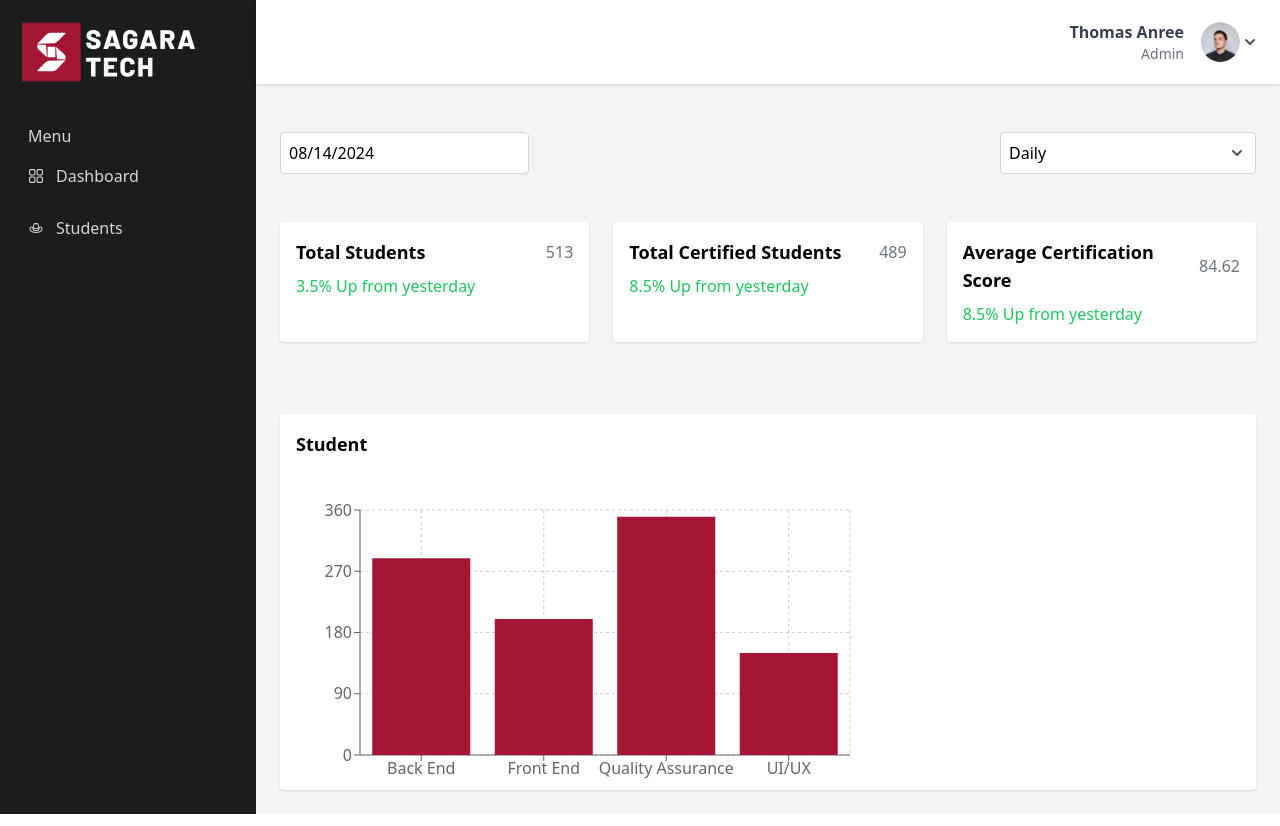
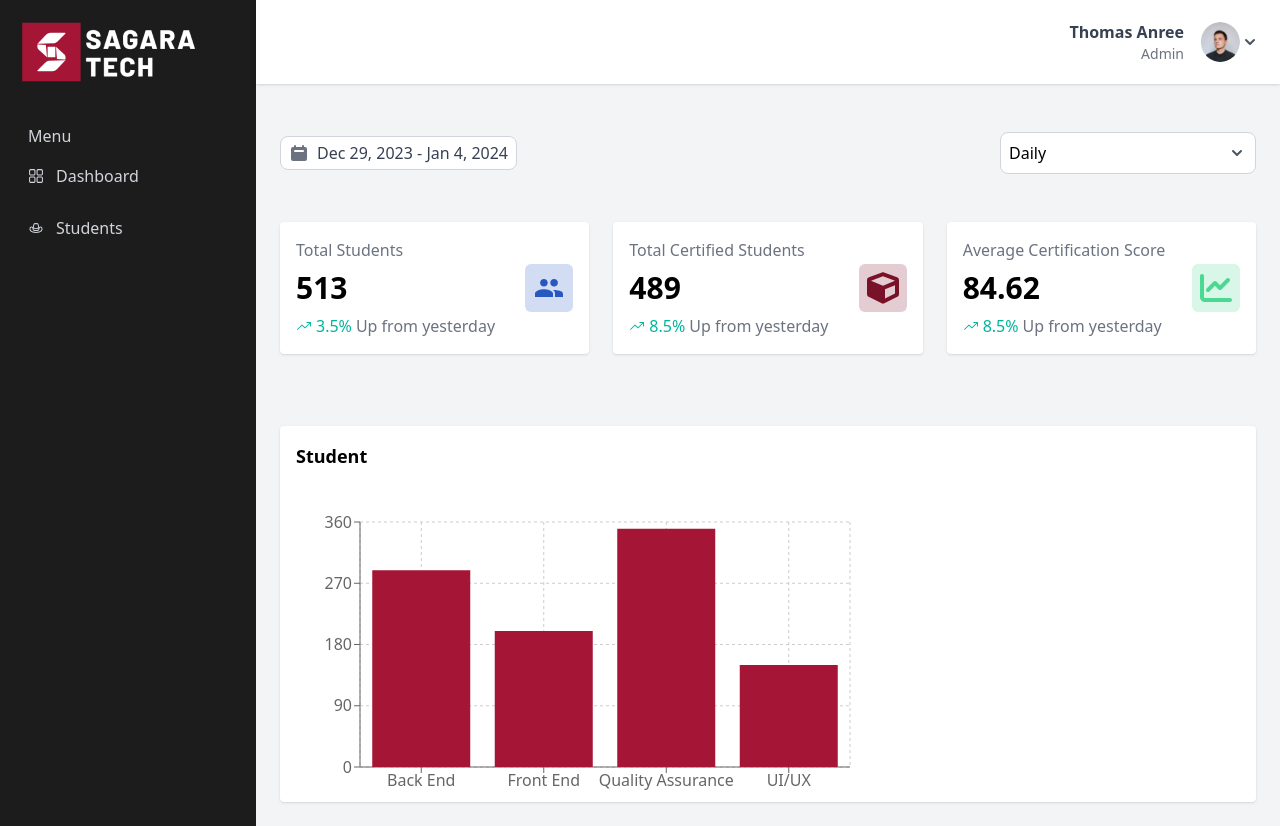
Before and after one commit to nulitas/sagaratech, a React (Vite) app: page / in a window 1280 px wide. Built offline with nearby package versions, Linux system fonts and the light colour scheme.

Commit message:
Minor changes for dashboard styles

```diff
--- a/index.html
+++ b/index.html
@@ -4,7 +4,7 @@
     <meta charset="UTF-8" />
     <link rel="icon" type="image/svg+xml" href="/logo_image.png" />
     <meta name="viewport" content="width=device-width, initial-scale=1.0" />
-    <title>sagaratech</title>
+    <title>SagaraTech</title>
   </head>
   <body>
     <div id="root"></div>
--- a/src/components/DateCard.tsx
+++ b/src/components/DateCard.tsx
@@ -1,10 +1,10 @@
 import React, { useState } from "react";
-import DatePicker from "react-datepicker";
-import "react-datepicker/dist/react-datepicker.css";
-import { HiChevronDown } from "react-icons/hi";
+import { HiChevronDown, HiCalendar } from "react-icons/hi";
+import { format } from "date-fns";
 
 const DateCard: React.FC = () => {
-  const [startDate, setStartDate] = useState<Date | null>(new Date());
+  const startDate = new Date("2023-12-29");
+  const endDate = new Date("2024-01-04");
   const [isDropdownOpen, setIsDropdownOpen] = useState(false);
   const [frequency, setFrequency] = useState("Daily");
 
@@ -18,19 +18,18 @@ const DateCard: React.FC = () => {
   };
 
   return (
-    <div className="flex justify-between">
-      <div className="w-64">
-        <DatePicker
-          selected={startDate}
-          onChange={(date) => setStartDate(date)}
-          className="border border-gray-300 rounded p-2 w-full bg-white"
-        />
+    <div className="flex justify-between items-center">
+      <div className="relative flex items-center border border-gray-300 rounded-lg px-2 py-1 bg-white">
+        <HiCalendar className="text-gray-500 w-5 h-5 mr-2" />
+        <span className="text-gray-700">
+          {format(startDate, "MMM d, yyyy")} - {format(endDate, "MMM d, yyyy")}
+        </span>
       </div>
       <div className="w-64 text-right">
         <div className="relative">
           <button
             onClick={toggleDropdown}
-            className="flex items-center justify-between w-full focus:outline-none border border-gray-300 rounded p-2 bg-white"
+            className="flex items-center justify-between w-full focus:outline-none border border-gray-300 rounded-lg p-2 bg-white"
           >
             <span>{frequency}</span>
             <HiChevronDown className="w-5 h-5 text-gray-600" />
--- a/src/components/StatsCard.tsx
+++ b/src/components/StatsCard.tsx
@@ -1,10 +1,16 @@
 import React from "react";
+import { IconType } from "react-icons";
+import { IoIosTrendingUp } from "react-icons/io";
 
 interface StatsCardProps {
   title: string;
   value: number;
   percentage: number;
   description: string;
+  Icon: IconType;
+  iconBgColor: string;
+  iconColor: string;
+  percentageColor?: string;
 }
 
 const StatsCard: React.FC<StatsCardProps> = ({
@@ -12,17 +18,26 @@ const StatsCard: React.FC<StatsCardProps> = ({
   value,
   percentage,
   description,
+  Icon,
+  iconBgColor,
+  iconColor,
+  percentageColor,
 }) => {
+  const percentageTextColor =
+    percentageColor || (percentage > 0 ? "text-[#00b69b]" : "text-red-500");
+
   return (
-    <div className="p-4 bg-white shadow rounded">
-      <div className="flex items-center justify-between">
-        <div className="text-lg font-semibold">{title}</div>
-        <div className="text-gray-500">{value}</div>
+    <div className="p-4 bg-white shadow rounded flex items-center justify-between">
+      <div>
+        <div className="text-gray-500 font-medium">{title}</div>
+        <div className="text-3xl font-bold text-black mt-2">{value}</div>
+        <div className={`mt-2 flex items-center ${percentageTextColor}`}>
+          <IoIosTrendingUp className="mr-1" /> <span>{percentage}%</span>
+          <span className="ml-1 text-gray-500">{description}</span>
+        </div>
       </div>
-      <div
-        className={`mt-2 ${percentage > 0 ? "text-green-500" : "text-red-500"}`}
-      >
-        {percentage}% {description}
+      <div className={`ml-4 p-2 rounded-md ${iconBgColor}`}>
+        <Icon className={`w-8 h-8 ${iconColor}`} />{" "}
       </div>
     </div>
   );
--- a/src/pages/Dashboard.tsx
+++ b/src/pages/Dashboard.tsx
@@ -1,8 +1,10 @@
-import React from "react";
 import DateCard from "../components/DateCard";
 import Header from "../components/Header";
 import StatsCard from "../components/StatsCard";
 import StudentChart from "../components/StudentChart";
+import { FaCube } from "react-icons/fa";
+import { IoMdPeople } from "react-icons/io";
+import { FaChartLine } from "react-icons/fa6";
 
 const Dashboard: React.FC = () => {
   return (
@@ -18,18 +20,27 @@ const Dashboard: React.FC = () => {
             value={513}
             percentage={3.5}
             description="Up from yesterday"
+            Icon={IoMdPeople}
+            iconBgColor="bg-[#d2dcf2]"
+            iconColor="text-[#2758c1]"
           />
           <StatsCard
             title="Total Certified Students"
             value={489}
             percentage={8.5}
             description="Up from yesterday"
+            Icon={FaCube}
+            iconBgColor="bg-[#e3cdd2]"
+            iconColor="text-[#791229]"
           />
           <StatsCard
             title="Average Certification Score"
             value={84.62}
             percentage={8.5}
             description="Up from yesterday"
+            Icon={FaChartLine}
+            iconBgColor="bg-[#d9f7e8]"
+            iconColor="text-[#4ad991]"
           />
         </div>
         <div className="p-6">
```
